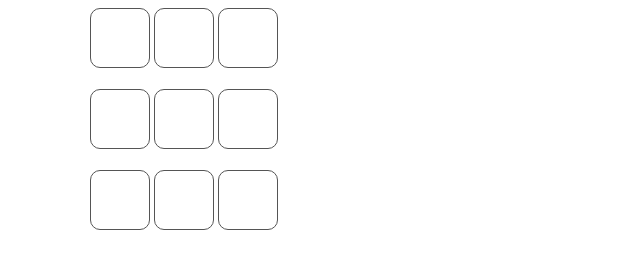
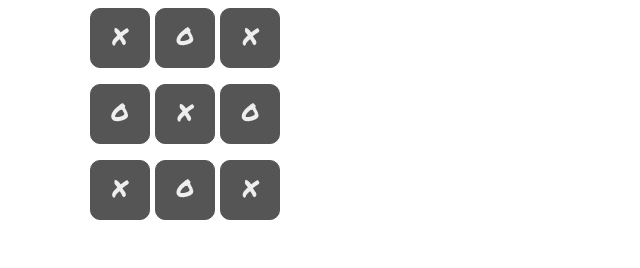
Before and after one commit to weybansky/crlab, a plain HTML site: page tic-tac/index.html in a window 1280 px wide. Shown: the whole page, without its empty margins (0-640 px from the left). Drawn offline with nearby package versions, Linux system fonts and the light colour scheme.

Commit message:
added a new font and background colors

```diff
--- a/tic-tac/index.html
+++ b/tic-tac/index.html
@@ -19,37 +19,37 @@
 
                 <div class="row_one">
                     <a class="one">
-                        <!-- a -->
+                        x
                     </a>
                     <a class="two">
-
+                        o
                     </a>
                     <a class="three">
-
+                        x
                     </a>
                 </div>
 
                 <div class="row_two">
                     <a class="one">
-
+                        o
                     </a>
                     <a class="two">
-
+                        x
                     </a>
                     <a class="three">
-
+                        o
                     </a>
                 </div>
 
                 <div class="row_three">
                     <a class="one">
-
+                        x
                     </a>
                     <a class="two">
-
+                        o
                     </a>
                     <a class="three">
-
+                        x
                     </a>
                 </div>
 
--- a/tic-tac/style.css
+++ b/tic-tac/style.css
@@ -1,3 +1,9 @@
+@import url('https://fonts.googleapis.com/css?family=Permanent+Marker');
+
+body{
+    font-family: 'Permanent Marker', cursive;
+}
+
 div.col-md-4 div{
     padding: 8px 20px;
     /* margin: auto; */
@@ -7,8 +13,16 @@ div.col-md-4 div a{
     width: 60px;
     height: 60px;
     padding: 10px;
+    text-transform: uppercase;
+    font-size: 24px;
+    color: #eee;
+    background-color: #555;
     text-align: center;
     display: inline-block;
     border: 1px solid #555;
     border-radius: 10px;
 }
+
+div.col-md-4 div a:hover{
+    text-decoration: none;
+}
```
